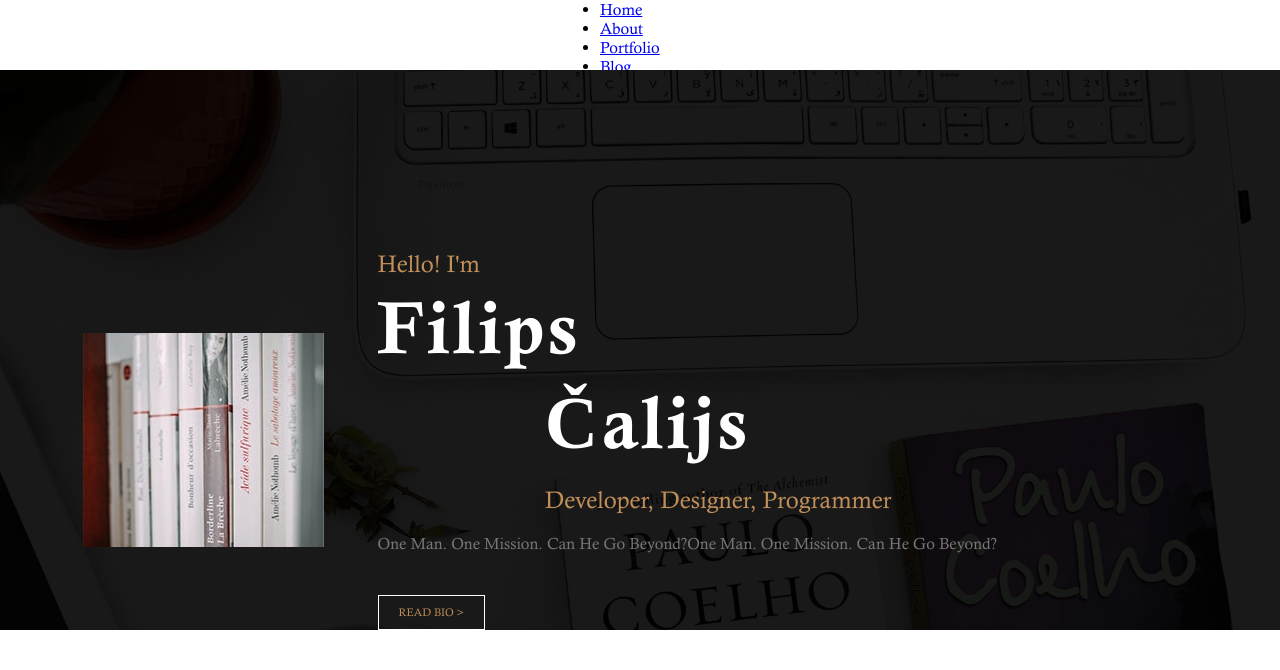
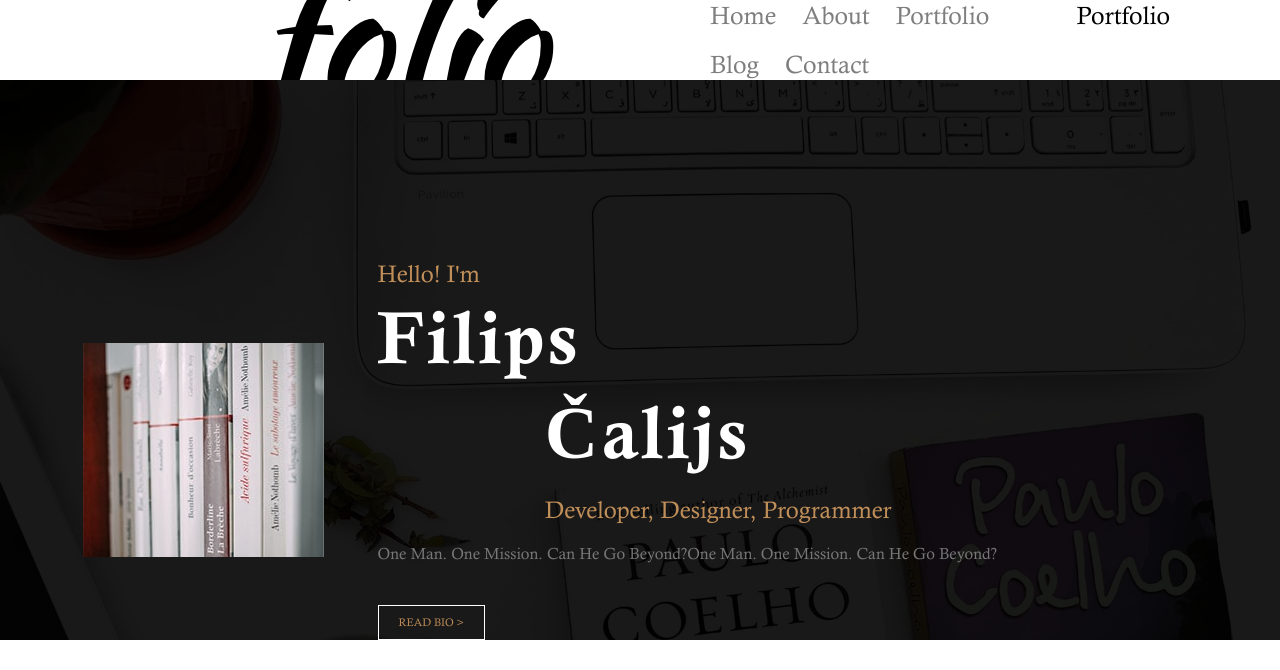
Before and after one commit to FilipsCalijs/Visit-card, a Django app: page / in a window 1280 px wide. Shown: the top 670 px of the page. Run offline with Django 4.2, Linux system fonts and the light colour scheme.

Commit message:
Суопировал пока чисто шаблон, буду его делать под себя

```diff
--- a/static/css/style.css
+++ b/static/css/style.css
@@ -50,17 +50,54 @@
 
 /* NAV */
 .row {
-  display: flex;
+  align-items: center;
+  justify-content: center;
   width: 100%;
-  height: 70px;
+  height: 80px;
   box-shadow: 0 4px 10px rgba(0,0,0,.1);
+
 
 }
 .row .container {
+   width: 1080px;
    height: inherit;
    display: flex;
-   justify-contact: space-between;
+   justify-content: space-between; /* изменено значение */
+   align-items: center;
+   margin: 0 auto; /* изменен стиль */
+}
+.list-unstyled{
+    list-style-type: none;
+    padding-left: 0;
+    margin-bottom: 0;
+}
+.list-unstyled li{
+    display: inline-block;
 
+}
+.list-unstyled li a{
+    display: inline-block;
+    text-decoration: none;
+    color: #000;
+    opacity: 0.5;
+    padding: 10px;
+    transition: all .27s ease-in-out;
+}
+.list-unstyled li a:hover{
+    opacity: 1;
+    font-size: 27px;
+}
+.nav-wrap-class{
+    display: flex;
+    flex-flow: row nowrap;
+    font-size: 25px;
+}
+
+.registration{
+    display: inline-block;
+    text-decoration: none;
+    color: #000;
+    padding: 10px;
 }
 /* Includes */
 .site-navigation {
--- a/templates/index.html
+++ b/templates/index.html
@@ -15,7 +15,7 @@
 </head>
 <body>
 
-  <nav id="main-nav">
+
     <div class="row">
       <div class="container">
 
@@ -23,7 +23,7 @@
           <a href="index.html"><img src="images/logo.png" alt="logo"></a>
         </div>
 
-        <div class="responsive"><i data-icon="m" class="ion-navicon-round"></i></div>
+		<div class="nav-wrap-class">
 
       	  <ul class="nav-menu list-unstyled">
      	    <li><a href="#header" class="smoothScroll">Home</a></li>
@@ -32,10 +32,12 @@
      	    <li><a href="#journal" class="smoothScroll">Blog</a></li>
      	    <li><a href="#contact" class="smoothScroll">Contact</a></li>
      	  </ul>
+			<a href="#portfolio" class="registration">Portfolio</a>
+        </div>
 
       </div>
     </div>
-  </nav>
+
 	<!-- Top banner -->
 	<section style="align-items: none;" class="fh5co-top-banner">
 
```
Lines whose indentation alone changed are shown as unchanged.
